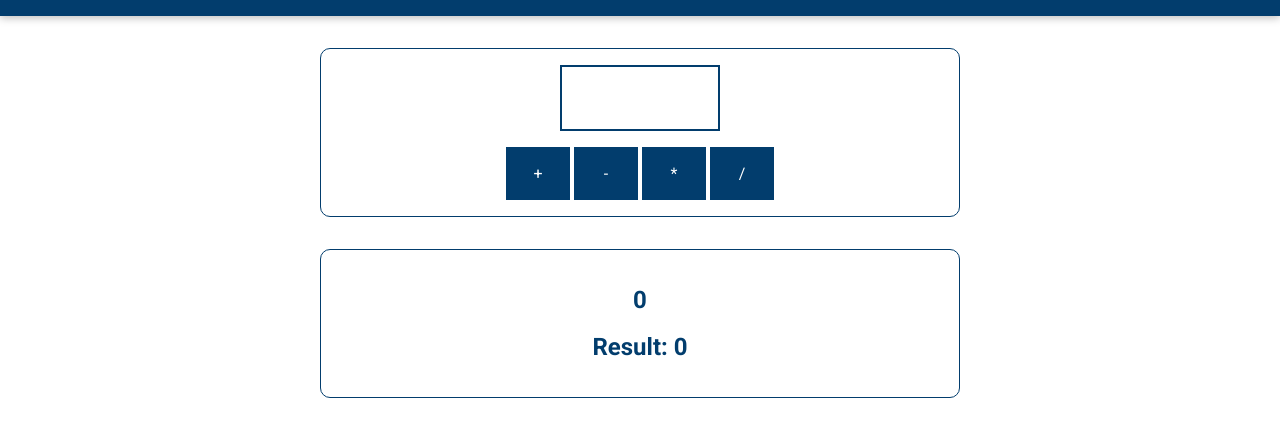
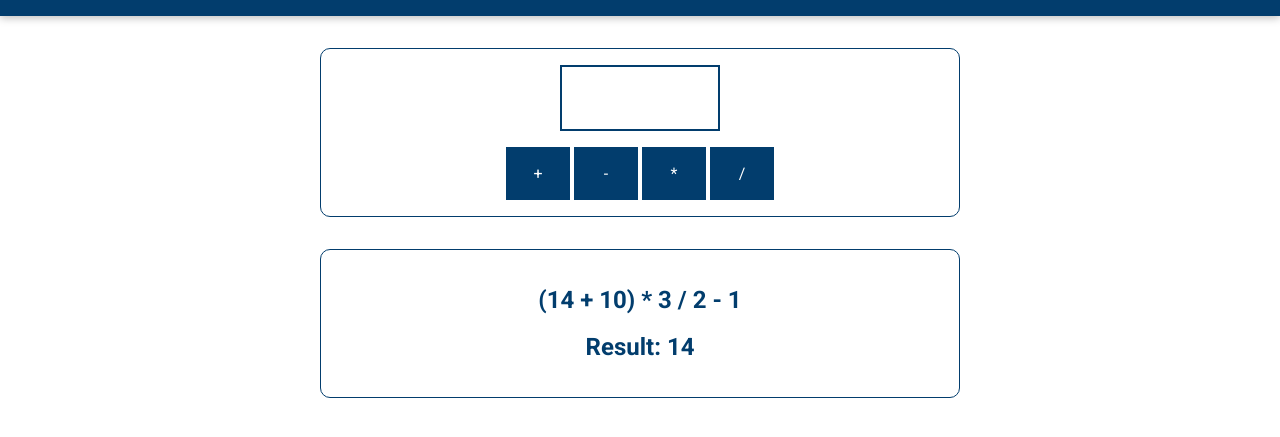
Before and after one commit to Dement57/JS, a plain HTML site: page index.html in a window 1280 px wide. Shown: the part 97-534 px from the top of the page. Drawn offline with Linux system fonts and the light colour scheme.

Commit message:
VariablesOfCalc

```diff
--- a/assets/scripts/app.js
+++ b/assets/scripts/app.js
@@ -0,0 +1,7 @@
+let currentResult = 0;
+
+currentResult = (currentResult + 10) * 3 / 2 - 1 ;
+
+let calculationDescription = '(' + currentResult + ' + 10) * 3 / 2 - 1'
+
+outputResult(currentResult, calculationDescription);
--- a/index.html
+++ b/index.html
@@ -10,9 +10,6 @@
       rel="stylesheet"
     />
     <link rel="stylesheet" href="assets/styles/app.css" />
-    <script>
-    alert('This works - between the script tags!');
-    </script>
   </head>
   <body>
     <header>
@@ -32,5 +29,9 @@
       <h2 id="current-calculation">0</h2>
       <h2>Result: <span id="current-result">0</span></h2>
     </section>
+    <script src="assets/scripts/vendor.js">
+    </script>
+    <script src="assets/scripts/app.js">
+    </script>
   </body>
 </html>
```
